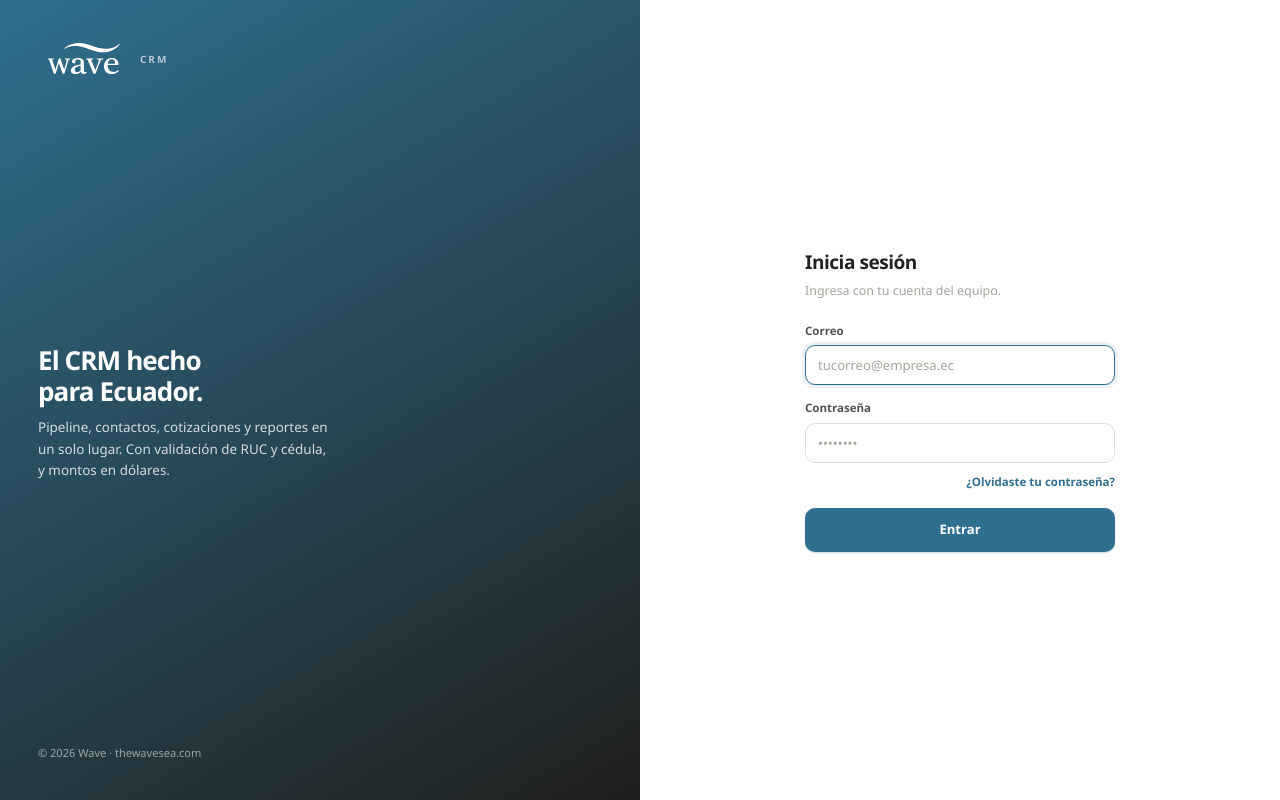
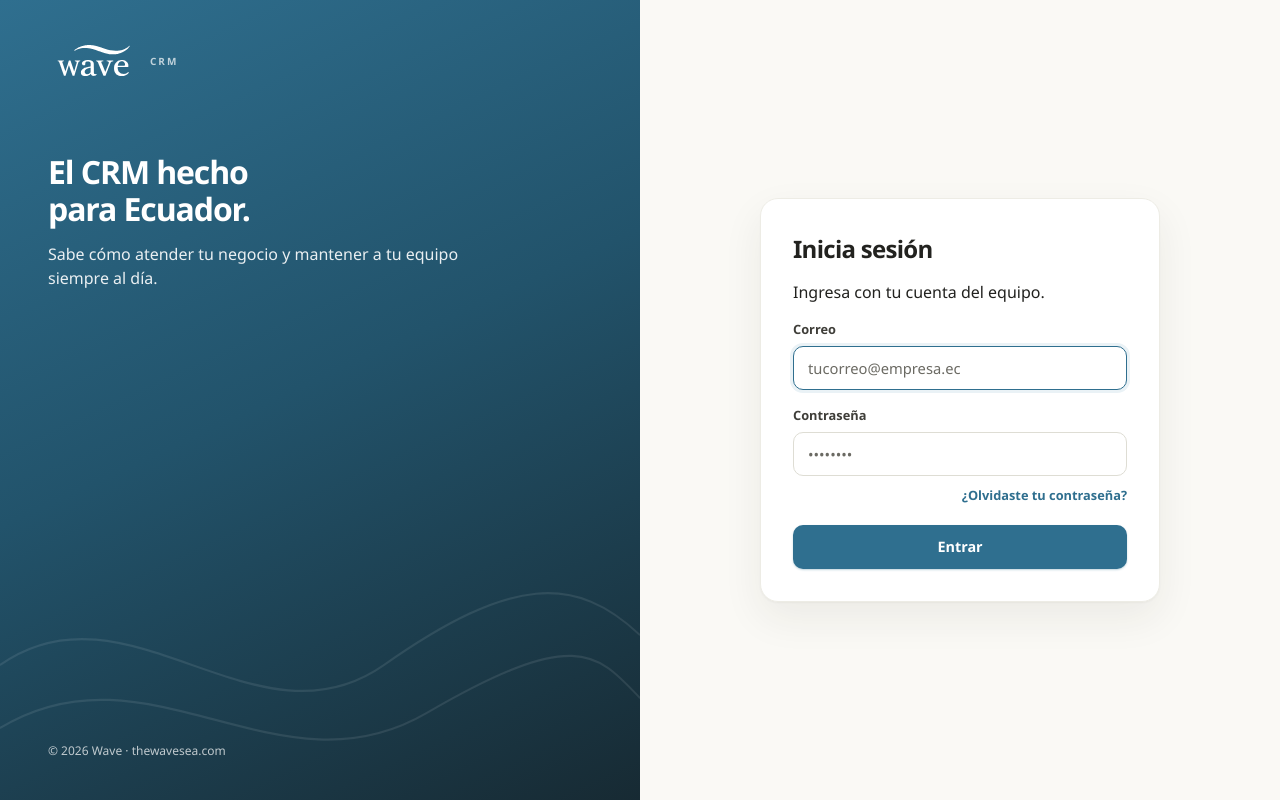
Before and after one commit to wavedev1796/wavecrm, a Next.js app in the folder apps/web/: page /login in a window 1280 px wide. Built offline with nearby package versions, Linux system fonts and the light colour scheme; no server answers.

Commit message:
feat: panel de marca y estilos premium en pantallas de acceso

```diff
--- a/apps/web/app/(auth)/layout.tsx
+++ b/apps/web/app/(auth)/layout.tsx
@@ -1,25 +1,75 @@
+import { BadgeCheck, CircleCheck, FileText, SquareKanban } from 'lucide-react';
+
+const BENEFITS = [
+  { icon: BadgeCheck, text: 'Validación de RUC y cédula' },
+  { icon: SquareKanban, text: 'Pipeline por etapas con montos en USD' },
+  { icon: FileText, text: 'Cotizaciones dentro de cada negocio' },
+];
+
 export default function AuthLayout({ children }: { children: React.ReactNode }) {
   return (
     <div className="auth-screen">
       <aside className="auth-aside">
+        <svg className="auth-waves" viewBox="0 0 600 240" preserveAspectRatio="none" aria-hidden>
+          <path d="M0 150 C120 90 240 210 360 150 S540 90 600 130" />
+          <path d="M0 192 C140 132 260 240 400 182 S560 142 600 172" />
+        </svg>
         <div className="auth-brand">
           <span className="brand-logo" role="img" aria-label="Wave" />
           <span className="brand-tag">CRM</span>
         </div>
-        <div>
+        <div className="auth-pitch">
           <h2>
             El CRM hecho
             <br />
             para Ecuador.
           </h2>
-          <p>
-            Pipeline, contactos, cotizaciones y reportes en un solo lugar. Con validación de RUC y
-            cédula, y montos en dólares.
-          </p>
+          <p>Sabe cómo atender tu negocio y mantener a tu equipo siempre al día.</p>
+          <ul className="auth-benefits">
+            {BENEFITS.map(({ icon: Icon, text }) => (
+              <li key={text}>
+                <span>
+                  <Icon aria-hidden />
+                </span>
+                {text}
+              </li>
+            ))}
+          </ul>
         </div>
+        <DealPreview />
         <small>© 2026 Wave · thewavesea.com</small>
       </aside>
       <main className="auth-main">{children}</main>
     </div>
   );
 }
+
+// ponytail: datos inventados con etiqueta visible; no son métricas de clientes (PRODUCT.md).
+function DealPreview() {
+  return (
+    <div className="deal-preview" aria-hidden>
+      <div className="deal-preview-head">
+        <span className="deal-preview-tag">Vista de ejemplo</span>
+        <span className="deal-preview-stage">Negociación · 45 %</span>
+      </div>
+      <strong>Renovación de equipos</strong>
+      <b>$4.200,00</b>
+      <ul>
+        <li>
+          <CircleCheck aria-hidden />
+          RUC 17•••••••001 · validado
+        </li>
+        <li>
+          <FileText aria-hidden />
+          Cotización adjunta
+        </li>
+      </ul>
+      <div className="deal-preview-stages">
+        <i className="is-done" />
+        <i className="is-done" />
+        <i />
+        <i />
+      </div>
+    </div>
+  );
+}
--- a/apps/web/app/globals.css
+++ b/apps/web/app/globals.css
@@ -175,36 +175,87 @@ select { height: 40px; padding: 0 34px 0 12px; border: 1px solid var(--wave-line
 .empty-state h2 { margin: 0; font-size: 1.2rem; }.empty-state p { max-width: 450px; margin: 8px 0 22px; color: var(--wave-muted); font-size: .86rem; }
 .sidebar-backdrop { display: none; }
 
+/* Pantallas de acceso. Movimiento de 200–280 ms: excepción documentada en docs/design/TOKENS.md. */
+@keyframes deal-float { 50% { transform: translateY(-6px); } }
 .auth-screen { display: grid; grid-template-columns: 1fr 1fr; min-height: 100vh; }
-.auth-aside { display: flex; flex-direction: column; justify-content: space-between; gap: 30px; padding: 38px; color: white; background: linear-gradient(150deg, var(--wave-blue), #20201d); }
+.auth-screen ::selection { color: white; background: var(--wave-blue); }
+.auth-aside { position: relative; isolation: isolate; display: flex; flex-direction: column; gap: 36px; padding: 40px 48px; overflow: hidden; color: white; background: linear-gradient(155deg, #2f6f8f 0%, #22536b 48%, #172a33 100%); }
+.auth-waves { position: absolute; inset: auto 0 0; z-index: -1; width: 100%; height: 45%; fill: none; stroke: rgb(255 255 255 / 9%); stroke-width: 1.5; }
 .auth-brand { display: flex; align-items: center; gap: 10px; }
 .auth-brand .brand-logo { width: 92px; height: 43px; }
-.auth-brand .brand-tag { color: rgb(255 255 255 / 65%); }
-.auth-aside h2 { margin: 0 0 10px; font-size: 1.63rem; font-weight: 800; letter-spacing: -.035em; line-height: 1.2; }
-.auth-aside p { max-width: 290px; margin: 0; color: rgb(255 255 255 / 80%); font-size: .84rem; line-height: 1.6; }
-.auth-aside small { color: rgb(255 255 255 / 55%); font-size: .69rem; }
-.auth-main { display: flex; align-items: center; justify-content: center; padding: 38px; background: white; }
-.auth-box { width: 100%; max-width: 310px; }
-.auth-box h1 { margin: 0 0 4px; font-size: 1.19rem; font-weight: 800; letter-spacing: -.025em; }
-.auth-box > p { margin: 0 0 22px; color: var(--wave-faint); font-size: .78rem; line-height: 1.55; }
-.auth-box > p b { color: var(--wave-text); font-weight: 700; }
+.auth-brand .brand-tag { color: rgb(255 255 255 / 70%); }
+.auth-pitch { max-width: 430px; margin-top: auto; }
+.auth-pitch h2 { margin: 0; font-size: 2rem; font-weight: 800; letter-spacing: -.035em; line-height: 1.15; text-wrap: balance; }
+.auth-pitch p { margin: 14px 0 0; color: rgb(255 255 255 / 90%); font-size: 1rem; line-height: 1.55; }
+.auth-benefits { display: grid; gap: 12px; margin: 28px 0 0; padding: 0; list-style: none; }
+.auth-benefits li { display: flex; align-items: center; gap: 12px; font-size: .9rem; font-weight: 600; }
+.auth-benefits span { display: grid; place-items: center; width: 32px; height: 32px; flex: 0 0 auto; border-radius: 10px; background: rgb(255 255 255 / 12%); }
+.auth-benefits svg { width: 17px; height: 17px; }
+.auth-aside > small { margin-top: auto; color: rgb(255 255 255 / 72%); font-size: .75rem; }
+.auth-brand, .auth-pitch h2, .auth-pitch p, .auth-benefits li { animation: rise-in .28s cubic-bezier(.16, 1, .3, 1) both; }
+.auth-pitch h2 { animation-delay: .06s; }
+.auth-pitch p { animation-delay: .12s; }
+.auth-benefits li:nth-child(1) { animation-delay: .18s; }
+.auth-benefits li:nth-child(2) { animation-delay: .24s; }
+.auth-benefits li:nth-child(3) { animation-delay: .3s; }
+.deal-preview { align-self: flex-end; width: min(300px, 100%); padding: 16px; border-radius: 14px; color: var(--wave-text); background: white; box-shadow: 0 18px 40px rgb(10 25 32 / 28%); animation: rise-in .28s cubic-bezier(.16, 1, .3, 1) .36s both, deal-float 6s ease-in-out .7s infinite; }
+.deal-preview-head { display: flex; align-items: center; justify-content: space-between; gap: 8px; }
+.deal-preview-tag { padding: 3px 8px; border: 1px dashed var(--wave-line-strong); border-radius: 999px; color: var(--wave-muted-strong); font-size: .66rem; font-weight: 700; }
+.deal-preview-stage { color: var(--wave-blue-dark); font-size: .7rem; font-weight: 700; }
+.deal-preview > strong { display: block; margin-top: 12px; font-size: .88rem; }
+.deal-preview > b { display: block; margin-top: 2px; color: var(--wave-blue); font-size: 1.35rem; font-weight: 800; letter-spacing: -.03em; font-variant-numeric: tabular-nums; }
+.deal-preview ul { display: grid; gap: 6px; margin: 12px 0 0; padding: 0; list-style: none; }
+.deal-preview li { display: flex; align-items: center; gap: 7px; color: var(--wave-muted-strong); font-size: .74rem; font-weight: 600; }
+.deal-preview li svg { width: 14px; height: 14px; color: var(--wave-blue); }
+.deal-preview li:first-child svg { color: var(--wave-success); }
+.deal-preview-stages { display: grid; grid-template-columns: repeat(4, 1fr); gap: 4px; margin-top: 14px; }
+.deal-preview-stages i { height: 5px; border-radius: 999px; background: var(--wave-line); }
+.deal-preview-stages i.is-done { background: var(--wave-blue); }
+
+.auth-main { display: flex; align-items: center; justify-content: center; padding: 40px 24px; background: var(--wave-page); }
+.auth-box { width: 100%; max-width: 400px; padding: 36px 32px 32px; border: 1px solid var(--wave-line); border-radius: 18px; background: white; box-shadow: 0 1px 2px rgb(40 40 30 / 4%), 0 16px 40px rgb(40 40 30 / 7%); animation: rise-in .24s cubic-bezier(.16, 1, .3, 1) both; }
+.auth-box h1 { margin: 0; font-size: 1.5rem; font-weight: 800; letter-spacing: -.03em; line-height: 1.2; text-wrap: balance; }
+.auth-lead { margin: 8px 0 24px; color: var(--wave-muted-strong); font-size: .9rem; line-height: 1.55; }
+.auth-lead b { color: var(--wave-text); font-weight: 700; overflow-wrap: anywhere; }
 .auth-form { display: flex; flex-direction: column; }
-.field { display: flex; flex-direction: column; gap: 6px; margin-bottom: 14px; }
-.field label { color: #54534d; font-size: .72rem; font-weight: 650; }
-.auth-link { display: block; margin: -4px 0 18px; color: var(--wave-blue); font-size: .72rem; font-weight: 650; text-align: right; text-decoration: none; }
+.field { display: flex; flex-direction: column; gap: 7px; margin-bottom: 16px; }
+.field label { color: #3f3e39; font-size: .8rem; font-weight: 650; }
+.auth-form .input { height: 44px; padding-inline: 14px; font-size: .92rem; caret-color: var(--wave-blue); transition: border-color .2s ease, box-shadow .2s ease; }
+.auth-form .password-field .input { padding-right: 48px; }
+.auth-form .input::placeholder { color: var(--wave-muted-strong); }
+.auth-form .input[aria-invalid="true"] { border-color: var(--wave-danger); }
+.auth-form .input[aria-invalid="true"]:focus { box-shadow: 0 0 0 3px var(--wave-danger-soft); }
+.field-error { margin: 0; color: var(--wave-danger); font-size: .78rem; font-weight: 600; animation: rise-in .2s cubic-bezier(.16, 1, .3, 1) both; }
+.auth-link { align-self: flex-end; margin: -6px 0 20px; color: var(--wave-blue); font-size: .8rem; font-weight: 650; text-decoration: none; text-underline-offset: 3px; }
 .auth-link:hover { color: var(--wave-blue-dark); text-decoration: underline; }
-.auth-error, .auth-success { display: flex; align-items: center; gap: 8px; margin: 0 0 14px; padding: 10px 12px; border-radius: 10px; font-size: .75rem; font-weight: 600; }
-.auth-error svg, .auth-success svg { width: 16px; height: 16px; flex: 0 0 auto; }
-.auth-error { color: var(--wave-danger); background: var(--wave-danger-soft); }
-.auth-success { color: var(--wave-success); background: var(--wave-success-soft); }
-.auth-note { margin: 0 0 18px; padding: 11px 12px; border: 1px dashed var(--wave-line-strong); border-radius: 10px; color: var(--wave-muted); font-size: .72rem; line-height: 1.5; }
-.auth-note b { color: var(--wave-warning); }
-.auth-submit { width: 100%; padding: 11px; }
-.auth-back { display: inline-flex; align-items: center; gap: 6px; margin-top: 18px; color: var(--wave-muted); font-size: .72rem; font-weight: 650; text-decoration: none; }
+.auth-submit { width: 100%; min-height: 44px; font-size: .9rem; }
+.auth-back { display: inline-flex; align-items: center; gap: 6px; margin-top: 20px; color: var(--wave-muted-strong); font-size: .8rem; font-weight: 650; text-decoration: none; transition: color .2s ease; }
 .auth-back svg { width: 15px; height: 15px; }
 .auth-back:hover { color: var(--wave-blue); }
-.password-hint { display: flex; align-items: center; gap: 7px; margin: 0 0 16px; color: var(--wave-muted); font-size: .7rem; }
-.password-hint svg { width: 15px; color: var(--wave-success); }
+.password-rules { display: grid; gap: 6px; margin: -6px 0 18px; padding: 0; list-style: none; }
+.password-rules li { display: flex; align-items: center; gap: 8px; color: var(--wave-muted-strong); font-size: .8rem; font-weight: 600; transition: color .2s ease; }
+.password-rules svg { width: 16px; height: 16px; flex: 0 0 auto; }
+.password-rules li[data-met="true"] { color: var(--wave-success-strong); }
+
+@media (max-width: 1024px) {
+  .auth-aside { padding: 32px; }
+  .deal-preview { width: min(260px, 100%); }
+}
+
+@media (max-width: 860px) {
+  .auth-screen { grid-template-columns: 1fr; grid-template-rows: auto 1fr; }
+  .auth-aside { gap: 16px; padding: 24px 20px 26px; }
+  .auth-pitch { margin-top: 0; }
+  .auth-pitch h2 { font-size: 1.4rem; }
+  .auth-pitch p { margin-top: 8px; font-size: .9rem; }
+  .auth-benefits, .deal-preview, .auth-aside > small, .auth-waves { display: none; }
+  .auth-main { align-items: flex-start; padding: 20px 16px 40px; }
+  .auth-box { padding: 28px 20px 24px; }
+}
+
+@media (prefers-reduced-motion: reduce) {
+  .auth-brand, .auth-pitch h2, .auth-pitch p, .auth-benefits li, .deal-preview, .auth-box, .alert, .field-error { animation: none; }
+}
 
 .users-page { display: flex; flex-direction: column; gap: 18px; }
 .page-message { display: flex; align-items: center; gap: 9px; padding: 11px 14px; border-radius: 10px; font-size: .78rem; font-weight: 650; }
@@ -234,14 +285,6 @@ select { height: 40px; padding: 0 34px 0 12px; border: 1px solid var(--wave-line
 .edit-form-actions { display: flex; justify-content: flex-end; gap: 8px; margin-top: 4px; }
 .empty-table { height: 140px; color: var(--wave-muted); text-align: center; }
 
-@media (max-width: 860px) {
-  .auth-screen { grid-template-columns: 1fr; grid-template-rows: auto 1fr; }
-  .auth-aside { gap: 16px; padding: 24px 20px; }
-  .auth-aside h2 { margin: 0; font-size: 1.3rem; }
-  .auth-aside p, .auth-aside small { display: none; }
-  .auth-main { align-items: flex-start; padding: 30px 20px 44px; }
-}
-
 @media (max-width: 1024px) {
   :root { --sidebar-width: 220px; }
   .topbar { padding-inline: 22px; }.page-content { padding-inline: 22px; }
```
Also changed, not shown: 1 other file (tests, documents, lock files or other folders).
